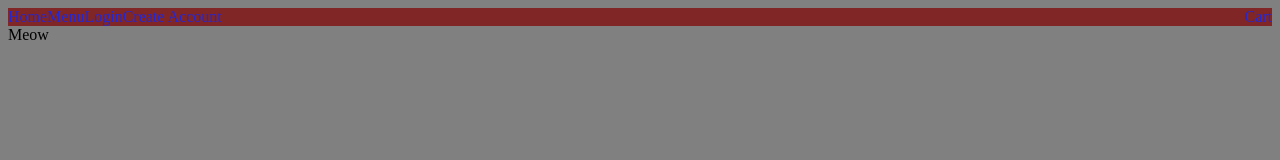
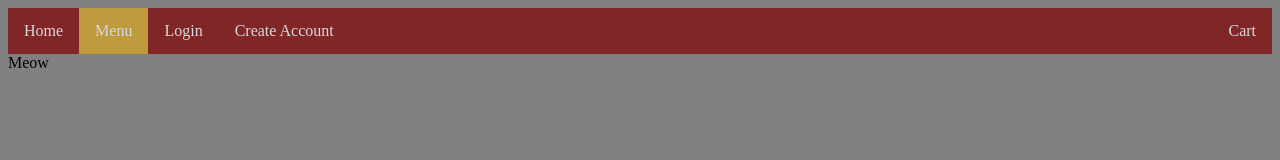
Before and after one commit to FOkoro/COMP3020Project, a plain HTML site: page login.html in a window 1280 px wide. Drawn offline with Linux system fonts and the light colour scheme.

Commit message:
Login
minor adjustments to the login

```diff
--- a/login.html
+++ b/login.html
@@ -13,13 +13,13 @@
 <body>
 	<!-- this is the main nav bar -->
 	<div class="main-nav">
-		<ul class="main-nav-ul">
- 	 		<li class="main-nav-li"><a class="active" href="#home">Home</a></li>
- 	 		<li><a href="#menu">Menu</a></li>
-	  		<li><a href="#login">Login</a></li>
-	  		<li><a href="#createaccount">Create Account</a></li>
-	  		<li style="float:right;"><a href="#cart">Cart</a></li>
-		</ul>
+	<ul class="main-nav-ul">
+ 	 <li ><a class="nav-item" href="#home" >Home</a></li>
+ 	 <li ><a id="active" href="#menu" class="nav-item">Menu</a></li>
+	  <li ><a href="#login" class="nav-item">Login</a></li>
+	  <li ><a href="#createaccount" class="nav-item">Create Account</a></li>
+	  <li style="float:right;"><a href="#cart" class="nav-item">Cart</a></li>
+	</ul>
 	<div>
 
 	<div class="loginBox">
```
